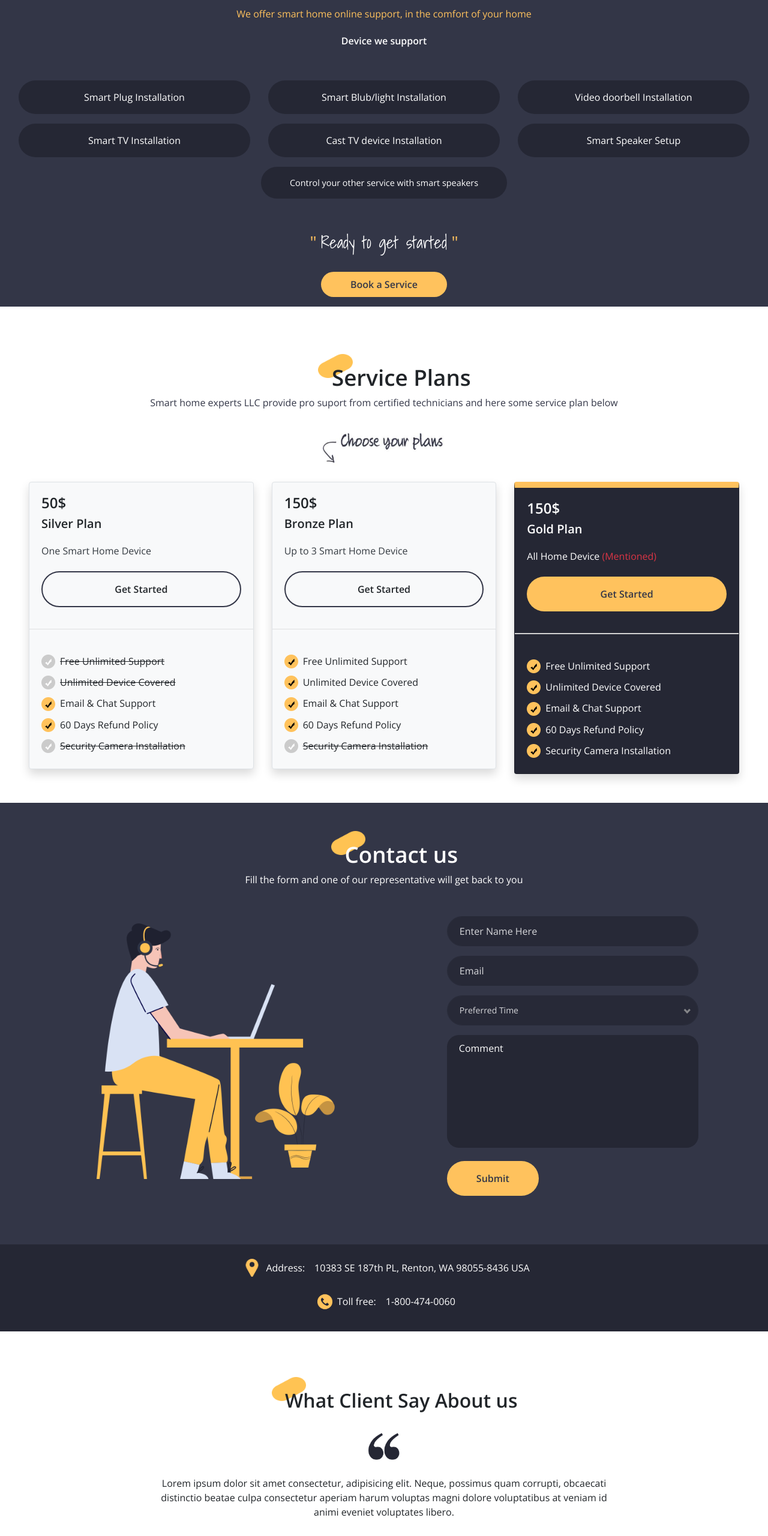
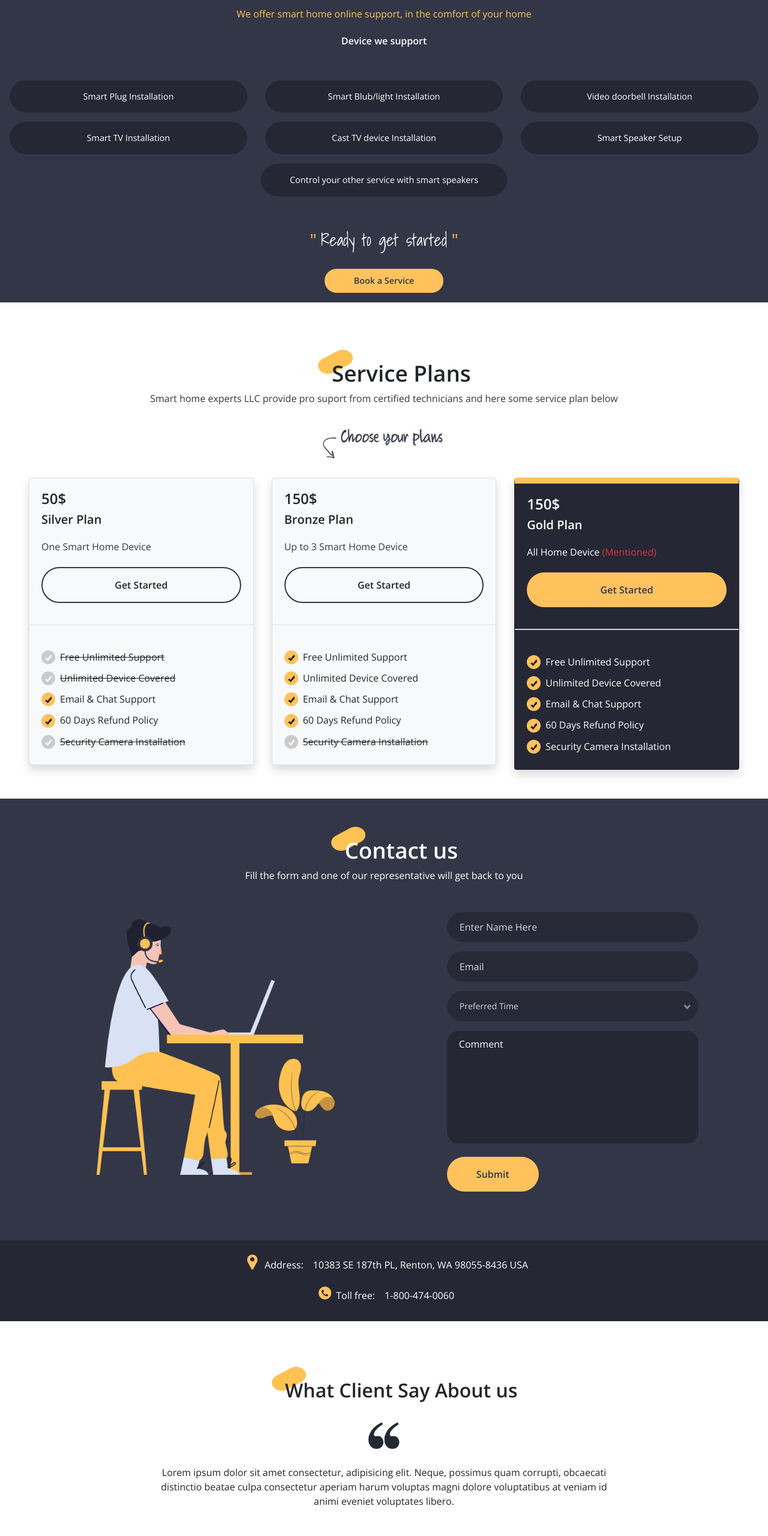
Before and after one commit to maulik46/service-home, a plain HTML site: page index.html in a window 1280 px wide. Shown: the part 1260-3820 px from the top of the page at 60% size. Drawn offline with nearby package versions, Linux system fonts and the light colour scheme.

Commit message:
some changes

```diff
--- a/css/mycss.css
+++ b/css/mycss.css
@@ -52,7 +52,9 @@
 #service-title h6{
     font-size: 90%;
 }
-
+#services .badge-pill{
+    font-size: 90%;
+}
 
 #start-banner{
     border-radius: 0px 0px 50px 0px;
--- a/index.html
+++ b/index.html
@@ -100,7 +100,7 @@
                         <img src="images/Rounded Rectangle 19 copy 4.png" class="position-relative d-none d-md-block" style="top:-23px;right:-35px" height="40px" alt="">
                         <h1 class="font-weight-bold aboutus-font" style="z-index: 2;">About us</h1>
                     </div>
-                    <p class="ml-md-5 mt-2 text-center text-md-left">
+                    <p class="ml-md-5 mt-2 text-justify text-md-left" style="font-size: 100%;">
                       Smart home experts one of the best online smart home support service providers. We provide installation services of all popular devices like smart speakers, smart plugs, smart lights etc. Our certified technicians provides not only service also it's a peace of mind as well there are many incidents of bad experiences of manufacturer services where they simply denied for worst case scenarios but out technician never set you back they will give you a solution anyaways. Our main motive is to provide you the best resolution.
                     </p>
                 </div>
@@ -120,26 +120,26 @@
                 </h6>
             </div>
             <div class="mt-5" id="services">
-                <div class="row mx-0 justify-content-start justify-content-lg-center">
+                <div class="row justify-content-start justify-content-lg-center">
                     <div class="col-xl-4 col-lg-auto col-md-6 my-2">
-                        <div class="font-weight-light bg-dark3 badge-pill px-2 px-sm-5 p-3 text-center">Smart Plug Installation</div>
+                        <div class="font-weight-light bg-dark3 badge-pill px-2 px-lg-5 p-3 text-center">Smart Plug Installation</div>
                     </div>
                     <div class="col-xl-4 col-lg-auto  col-md-6 my-2 ">
-                        <div class="font-weight-light bg-dark3 badge-pill px-2 px-sm-5 p-3 text-center">Smart Blub/light Installation</div>
+                        <div class="font-weight-light bg-dark3 badge-pill px-2 px-lg-5 p-3 text-center">Smart Blub/light Installation</div>
                     </div>
                     <div class="col-xl-4 col-lg-auto  col-md-6 my-2 ">
-                        <div class="font-weight-light bg-dark3 badge-pill px-2 px-sm-5 p-3 text-center">Video doorbell Installation</div>
+                        <div class="font-weight-light bg-dark3 badge-pill px-2 px-lg-5 p-3 text-center">Video doorbell Installation</div>
                     </div>
 
                     <div class="col-xl-4 col-lg-auto  col-md-6 my-2 ">
-                        <div class="font-weight-light bg-dark3 badge-pill px-2 px-sm-5 p-3 text-center">Smart TV Installation</div>
+                        <div class="font-weight-light bg-dark3 badge-pill px-2 px-lg-5 p-3 text-center">Smart TV Installation</div>
                     </div>
 
                     <div class="col-xl-4 col-lg-auto  col-md-6 my-2 ">
-                        <div class="font-weight-light bg-dark3 badge-pill px-2 px-sm-5 p-3 text-center">Cast TV device Installation</div>
+                        <div class="font-weight-light bg-dark3 badge-pill px-2 px-lg-5 p-3 text-center">Cast TV device Installation</div>
                     </div>
                     <div class="col-xl-4 col-lg-auto  col-md-6 my-2 ">
-                        <div class="font-weight-light bg-dark3 badge-pill px-2 px-sm-5 p-3 text-center">Smart Speaker Setup</div>
+                        <div class="font-weight-light bg-dark3 badge-pill px-2 px-lg-5 p-3 text-center">Smart Speaker Setup</div>
                     </div>
                     <div class="col-auto col-lg-auto col-md-auto col-sm-12 col-12 my-2">
                         <div class="font-weight-light bg-dark3 badge-pill px-2 px-sm-5 p-3  text-center" style="font-size: 90%;">Control your other service with smart speakers   </div>
@@ -320,16 +320,16 @@
             </div>
         </div>
         <div class="bg-dark3 p-4 mt-5">
-            <div class="text-center">
-                <div class="d-flex align-items-center justify-content-center flex-wrap">
-                    <img src="images/Artboard 4.png" height="30px" class="mx-2 mb-2">
-                    <span class="h6">Address:</span>
-                    <span class="h6 ml-3">10383 SE 187th PL, Renton, WA 98055-8436 USA</span>
+            <div class="text-center" style="font-size: 100%;">
+                <div class="d-flex align-items-center justify-content-center flex-wrap" >
+                    <img src="images/Artboard 4.png" height="25px" class="mx-2 mb-2">
+                    <span >Address:</span>
+                    <span class=" ml-3">10383 SE 187th PL, Renton, WA 98055-8436 USA</span>
                 </div>
                 <div class="mt-3 d-flex align-items-center justify-content-center flex-wrap">
-                    <img src="images/Artboard 5.png" height="35px" class="mx-2 mb-2">
-                    <span class="h6">Toll free:</span>
-                    <span class="h6 ml-3">1-800-474-0060</span>
+                    <img src="images/Artboard 5.png" height="30px" class="mx-2 mb-2">
+                    <span >Toll free:</span>
+                    <span class="ml-3">1-800-474-0060</span>
                 </div>
             </div>
         </div>
@@ -391,7 +391,7 @@
             </a>
         </div>
         <div class="bg-dark3 text-center pt-3 pb-2">
-            <h6>&copy;2020 Smart-Home Expert. All Rights Reserved</h6>
+            <h6 style="font-size:90%">&copy;2020 Smart-Home Expert. All Rights Reserved</h6>
         </div>
     </footer>
     </main>
```
